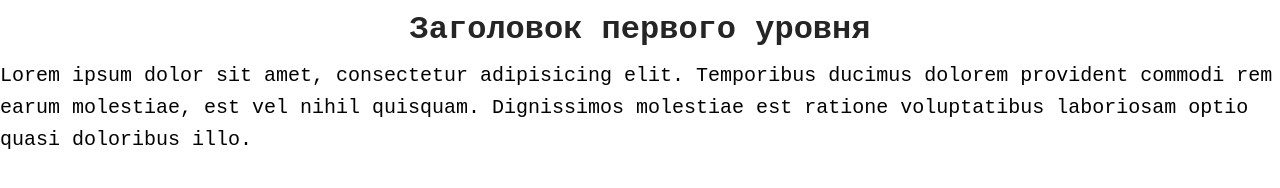
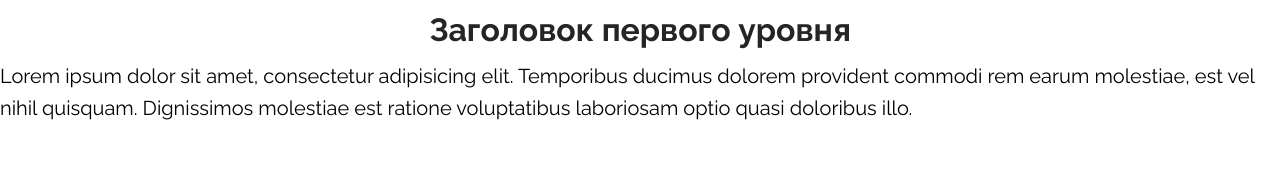
Before and after one commit to Andrey-Gal/metrika-1, a plain HTML site: page index.html in a window 1280 px wide. Drawn offline with Linux system fonts and the light colour scheme.

Commit message:
Подключил гугл фонтс

```diff
--- a/index.html
+++ b/index.html
@@ -4,7 +4,10 @@
   <meta charset="UTF-8">
   <meta name="viewport" content="width=device-width, initial-scale=1.0">
   <title>Сайт</title>
+
   <link rel="stylesheet" href="styles/reset.css">
+  <link href="https://fonts.googleapis.com/css2?family=Raleway:wght@400;700&display=swap&subset=cyrillic" rel="stylesheet">
+
   <link rel="stylesheet" href="styles/styles.css">
 </head>
 <body>
--- a/styles/styles.css
+++ b/styles/styles.css
@@ -1,6 +1,11 @@
+:root {
+  --ff-base: "Raleway", system-ui, -apple-system, "Segoe UI", Roboto, Arial, sans-serif;
+}
 body {
-  font-family: 'Courier New', Courier, monospace;
+  font-family: var(--ff-base);
+  font-weight: 400; /* обычный */
 }
+
 
 h1 {
   font-size: 32px;
```
